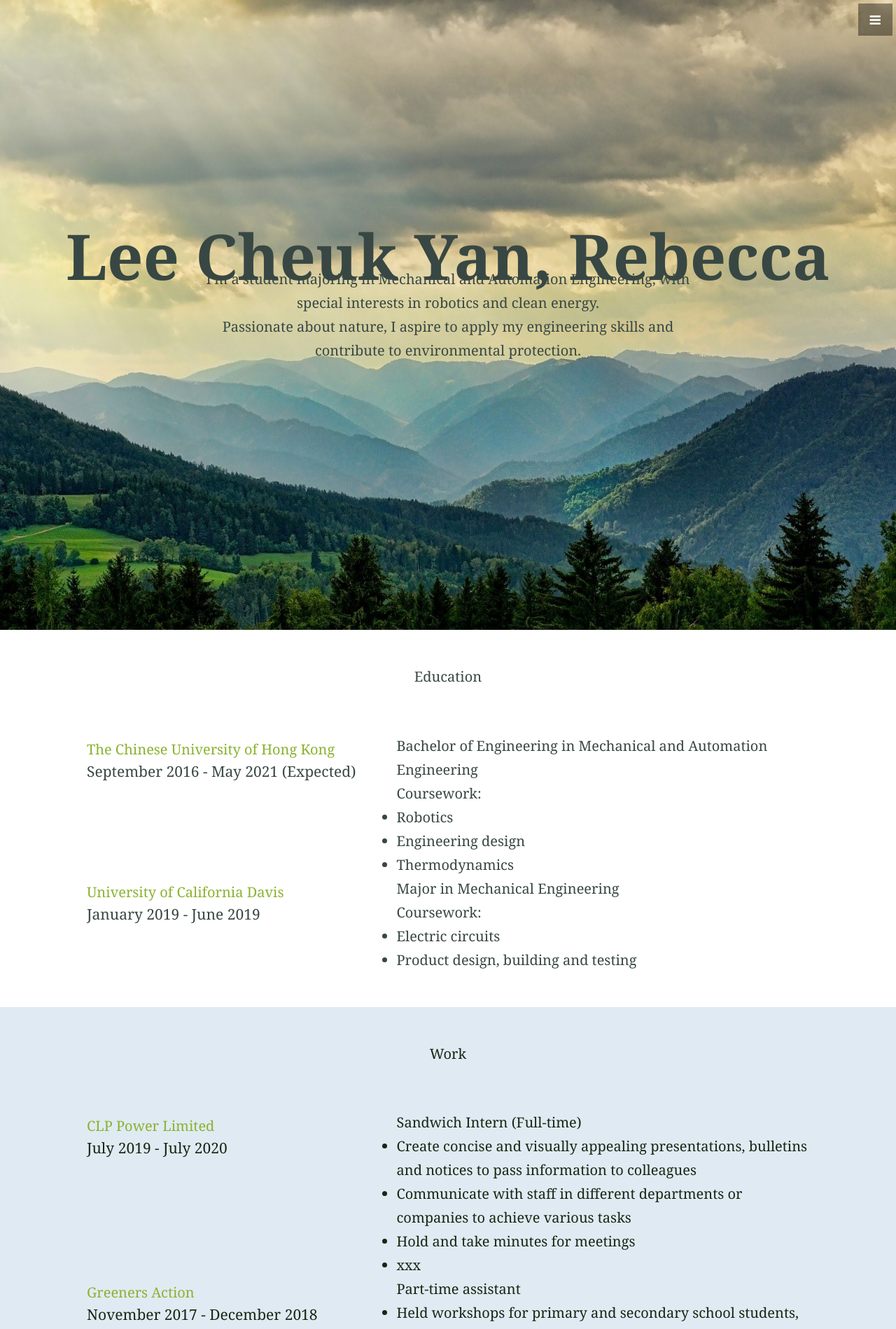
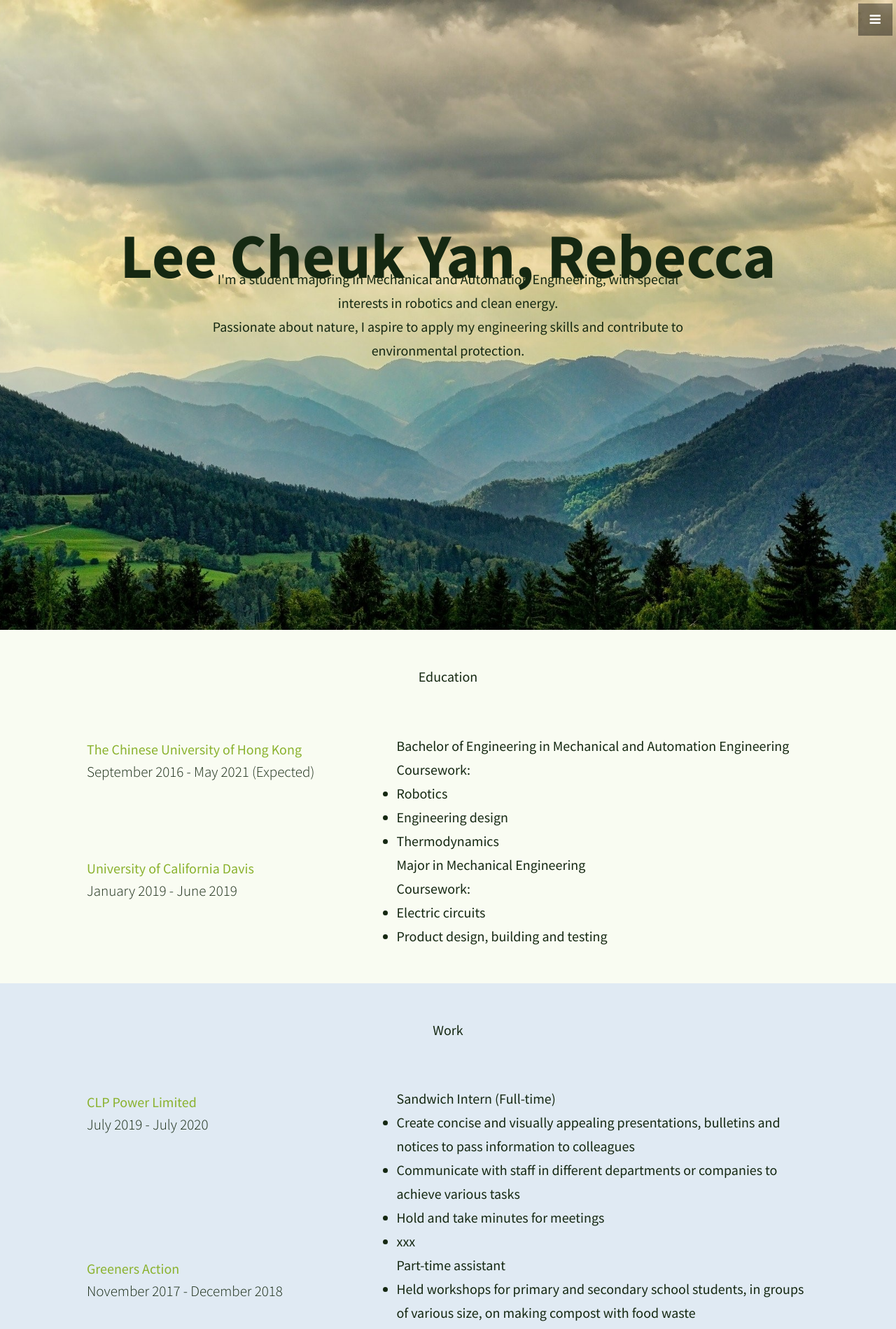
Before and after one commit to leelacceber/stylish-portfolio-jekyll-master, a Jekyll site: the page built from index.html, in a window 1280 px wide. Shown: the top 1899 px of the page at 70% size. Built offline with Jekyll 4.4.1, drawn with Linux system fonts in a browser that asks for light colours.

Commit message:
Update head.html

```diff
--- a/_includes/head.html
+++ b/_includes/head.html
@@ -12,8 +12,8 @@
   <link href="css/bootstrap.css" rel="stylesheet">
 
   <!-- Custom CSS -->
+  <link href="css/necolas.min.css" rel="stylesheet">
   <link href="css/stylish-portfolio.css" rel="stylesheet">
-  <link href="css/necolas.min.css" rel="stylesheet">
 
   <!-- Custom Fonts -->
   <link href="font-awesome/css/font-awesome.min.css" rel="stylesheet" type="text/css">
```
